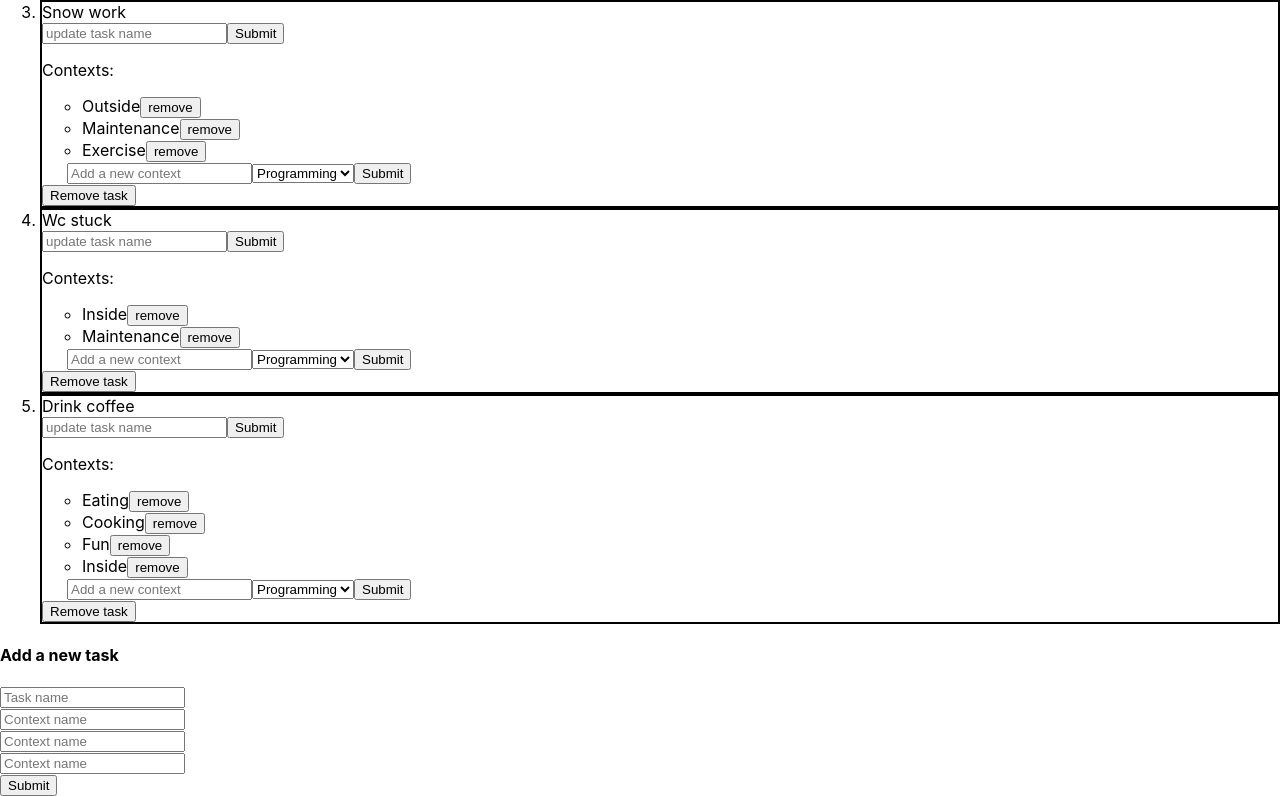
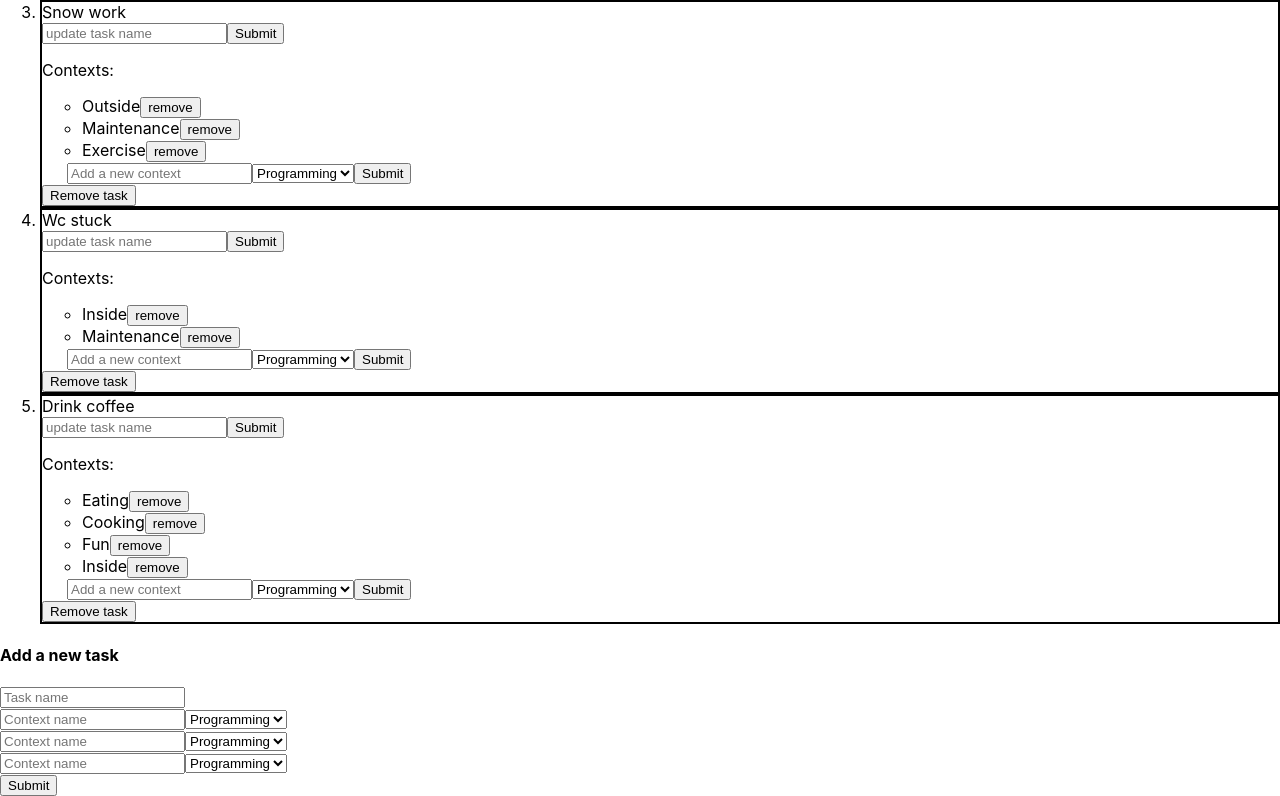
Before and after one commit to tune-ever/react-harjoitustyo-syksy-2022-tamk, a React (Create React App) app: page / in a window 1280 px wide. Shown: the part 541-1337 px from the top of the page. Built offline with nearby package versions, Linux system fonts and the light colour scheme; data requests are answered from the project's data file.

Commit message:
AddTask.js: added select inputs to help user.

```diff
--- a/src/components/AddTask.js
+++ b/src/components/AddTask.js
@@ -3,9 +3,18 @@ import { useState } from "react";
 // This component is a simple form to add a new task
 const AddTask = props => {
   const [nameInput, setNameInput] = useState([]);
-  const [contextInput, setContextInput] = useState([]);
-  const [contextInputTwo, setContextInputTwo] = useState([]);
-  const [contextInputThree, setContextInputThree] = useState([]);
+  const [contextInput, setContextInput] = useState("");
+  const [contextInputTwo, setContextInputTwo] = useState("");
+  const [contextInputThree, setContextInputThree] = useState("");
+
+  // Contexts array from tasks prop:
+  const contextArray = [];
+  // Find all individual contexts from the tasks array:
+  props.tasks.forEach(task => {
+    task.contexts.forEach(context => {
+      if (!contextArray.includes(context)) contextArray.push(context);
+    });
+  });
 
   const handleTaskSubmit = event => {
     // This prevents default refresh
@@ -44,6 +53,17 @@ const AddTask = props => {
         value={contextInput}
         onChange={e => setContextInput(e.target.value)}
       />
+      <select
+        name="selectContextInput"
+        value={contextInput}
+        onChange={e => setContextInput(e.target.value)}
+      >
+        {contextArray.map(context => (
+          <option key={context} value={context}>
+            {context}
+          </option>
+        ))}
+      </select>
       <br />
       <input
         placeholder="Context name"
@@ -51,6 +71,17 @@ const AddTask = props => {
         value={contextInputTwo}
         onChange={e => setContextInputTwo(e.target.value)}
       />
+      <select
+        name="selectContextInput"
+        value={contextInputTwo}
+        onChange={e => setContextInputTwo(e.target.value)}
+      >
+        {contextArray.map(context => (
+          <option key={context} value={context}>
+            {context}
+          </option>
+        ))}
+      </select>
       <br />
       <input
         placeholder="Context name"
@@ -58,6 +89,17 @@ const AddTask = props => {
         value={contextInputThree}
         onChange={e => setContextInputThree(e.target.value)}
       />
+      <select
+        name="selectContextInput"
+        value={contextInputThree}
+        onChange={e => setContextInputThree(e.target.value)}
+      >
+        {contextArray.map(context => (
+          <option key={context} value={context}>
+            {context}
+          </option>
+        ))}
+      </select>
       <br />
       <input type="submit" />
     </form>
```
